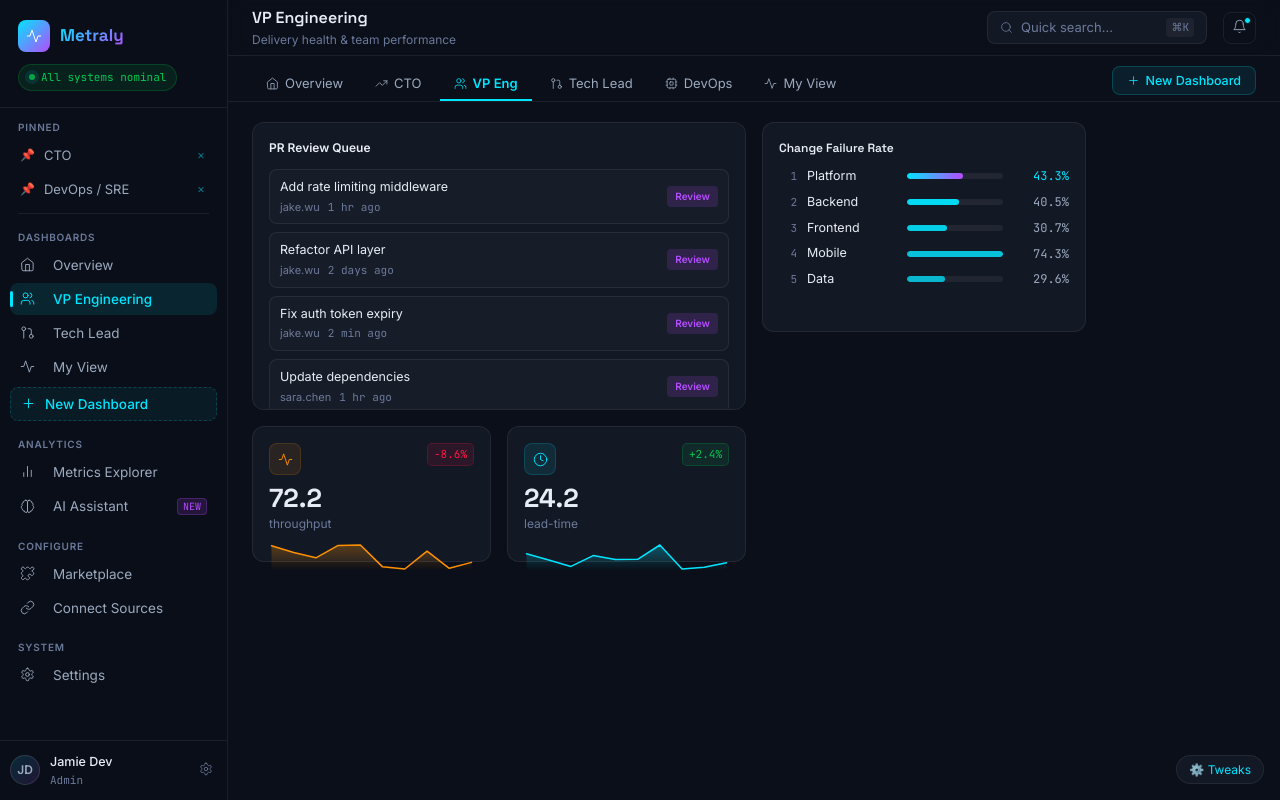
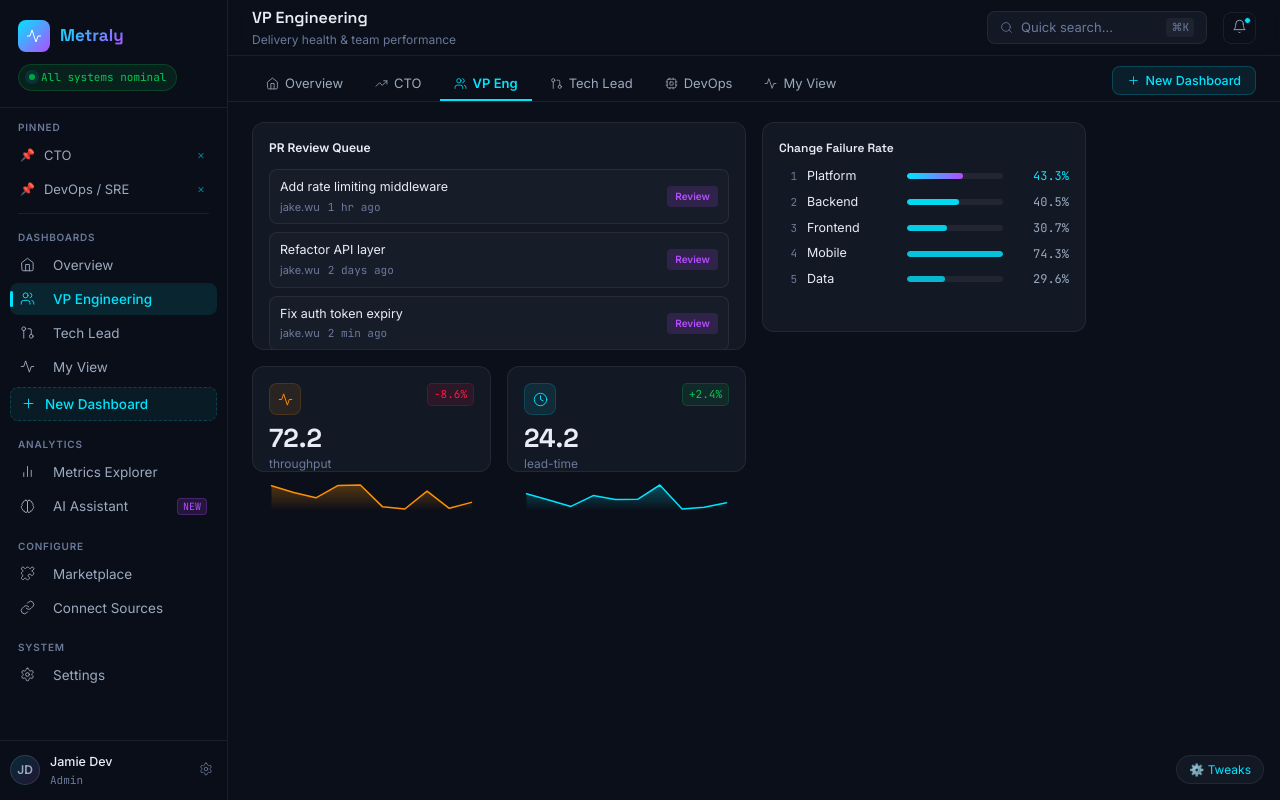
Before and after one commit to azyoskol/tl-tools, a React (Vite) app in the folder ui_new/: page / in a window 1280 px wide. Both pictures are taken after a click on the button "VP Engineering". Built offline with nearby package versions, Linux system fonts and the light colour scheme.

Commit message:
fix: reduce row height to 45px for better widget sizing

```diff
--- a/ui_new/src/components/dashboard/DashboardRenderer.tsx
+++ b/ui_new/src/components/dashboard/DashboardRenderer.tsx
@@ -10,7 +10,7 @@ interface DashboardRendererProps {
 }
 
 export const DashboardRenderer: React.FC<DashboardRendererProps> = ({ dashboard, widgetData = {} }) => {
-  const rowHeight = 60;
+  const rowHeight = 45;
 
   return (
     <div style={{ display: 'grid', gridTemplateColumns: 'repeat(12, 1fr)', gridAutoRows: `${rowHeight}px`, gridAutoFlow: 'dense', gap: '16px' }}>
```
